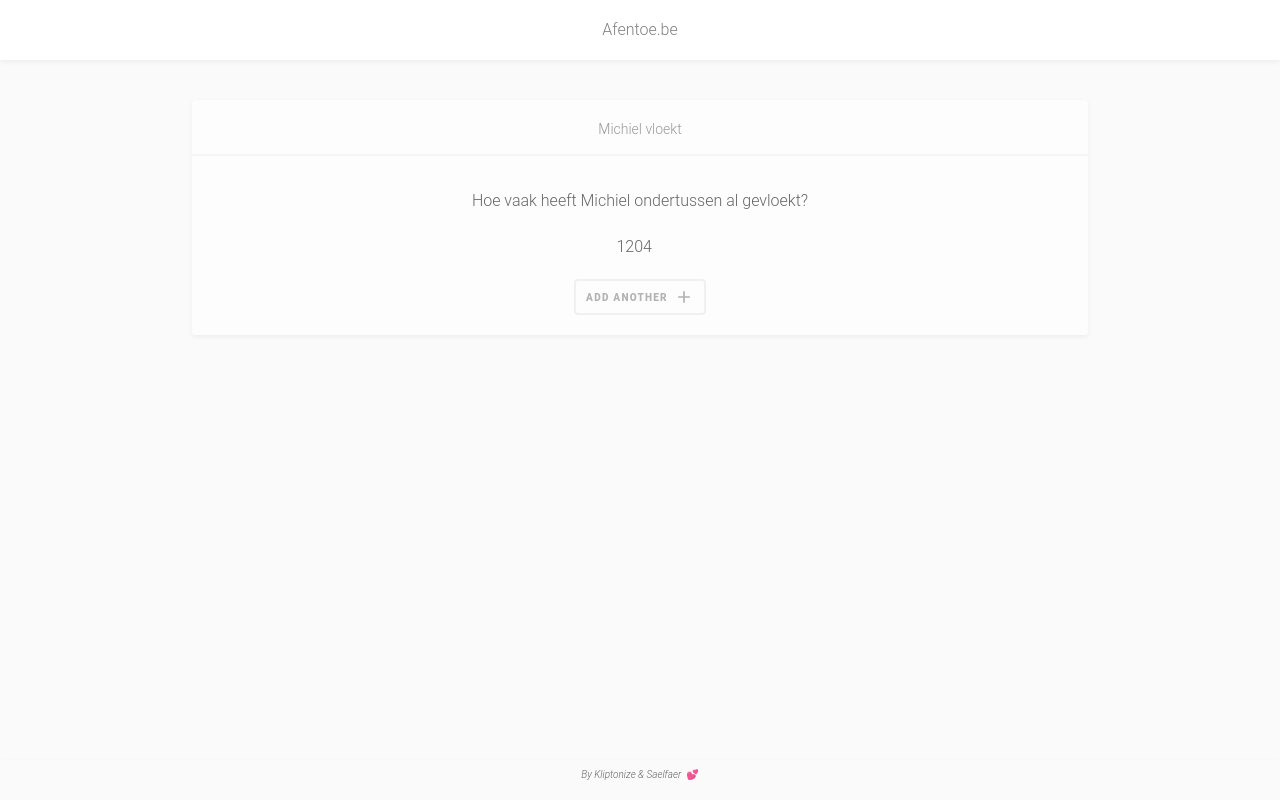
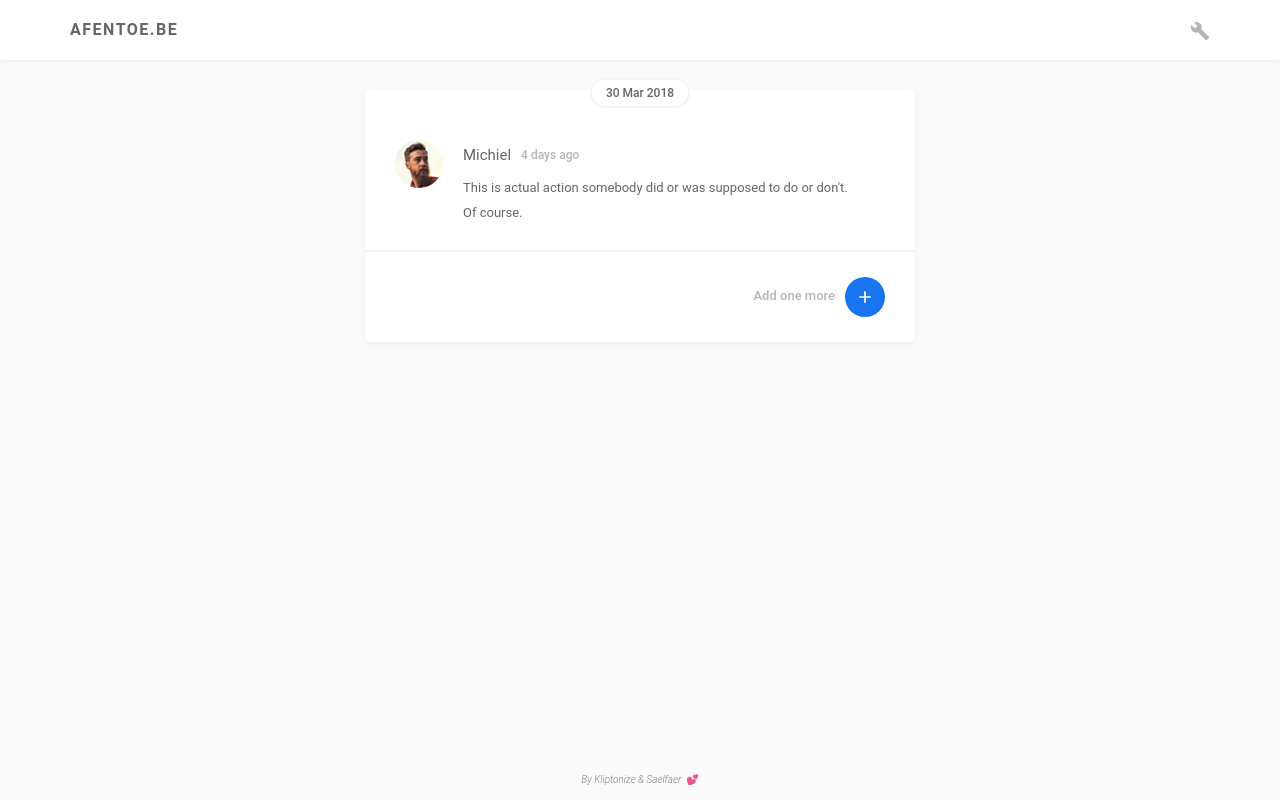
Before and after one commit to kliptonize/afentoe.be, a React app in the folder static/: page / in a window 1280 px wide. Built offline with nearby package versions, Linux system fonts and the light colour scheme; no server answers.

Commit message:
Updated styling of front-end

```diff
--- a/static/src/components/config.js
+++ b/static/src/components/config.js
@@ -15,14 +15,19 @@ class Config extends React.Component {
       subject: "",
       verb: "",
       description: "",
-      type: ""
-    }
+      type: "",
+      id: ""
+    };
 
     this.handleInput = this.handleInput.bind(this);
 
     socket.on('data.update', (data) => {
       this.setState({
-        data,
+        "subject": data.subject,
+        "verb": data.verb,
+        "description": data.description,
+        "type": data.type,
+        "id": data.id,
       });
     });
   }
@@ -71,7 +76,7 @@ class Config extends React.Component {
                   </div>
                   <div className="option">
                     <Icon path={mdiCalendar} />
-                    <input type="radio" value="date" name="type" checked={this.state.type === "date"} onChange={this.handleInput}/> />
+                    <input type="radio" value="date" name="type" checked={this.state.type === "date"} onChange={this.handleInput}/>
                   </div>
               </fieldset>
             </div>
--- a/static/src/components/content.js
+++ b/static/src/components/content.js
@@ -1,5 +1,9 @@
 import React from 'react';
 import openSocket from 'socket.io-client';
+import {mdiClockOutline} from '@mdi/js';
+
+import Icon from './fragments/icon';
+import Placeholder from './../images/placeholder.png';
 
 import NumberAction from './fragments/number.action';
 import TextAction from './fragments/text.action';
@@ -13,21 +17,29 @@ class Content extends React.Component {
     super();
 
     this.state = {
+      actions:[],
+    }
+    this.state.actions.push({
       subject: "Michiel",
       verb: "vloekt",
       description: "Hoe vaak heeft Michiel ondertussen al gevloekt?",
       type: "number",
       value: 1204,
       diff: 0
-    }
+    });
 
     this.update = this.update.bind(this);
 
    	socket.on('data.update', (data) => {
       // Catch difference, and show animation where necessary
-      this.setState({
-        data,
+      var temp = this.state.actions;
+      temp.push(data);
+      this.setState({actions: temp});
     });
+
+    //Something went wrong
+    socket.on('data.error', (error) => {
+      console.error(error);
     });
   }
 
@@ -36,42 +48,70 @@ class Content extends React.Component {
   	socket.emit('data.edit', data);
   }
 
+  render() {
+    //This snippet runs for each action in the state
+    var returnValue = [], action = null;
 
-
-  render() {
-  	var action = null;
-  	switch(this.state.type){
+    for(var i = 0; i< this.state.actions.length; i++){
+    	var message = null;
+    	switch(this.state.actions[i].type){
     		case "number":
-  			action = <NumberAction callback={this.update}/>
+          message = <p className="post__body">This is actual action somebody did or was supposed to do or don't. Of course.</p>;
+    			action = <NumberAction callback={this.update}/>;
     			break;
     		case "text":
+          message = <p className="post__body">This is an actual message</p>;
     		 	action = <TextAction callback={this.update}/>
     		 	break;
     		case "date":
-  		 	action = <DateAction callback={this.update}/>
+          message =
+            <p className="post__countdown">
+              <span>Hoeveel tijd nog tot teamweekend?</span><br/>
+              <span className="countdown__icon">
+                <Icon path={mdiClockOutline} />
+              </span>
+              <span className="countdown__value">
+                {this.state.value}
+              </span>
+            </p>;
+    		 	action = "";
     		 	break;
     		default:
+          message = "";
     			action = "<br/>";
     			break;
     	}
-
+      returnValue.push(
+        <article>
+          <div class="post__author">
+            <div class="author__image">
+              <figure>
+                <img src={Placeholder} alt="placeholder" />
+              </figure>
+            </div>
+            <div class="author__meta">
+              <h1>{this.state.actions[i].subject}</h1>
+              <span class="meta__date">4 days ago</span>
+            </div>
+          </div>
+          {message}
+        </article>
+      );
+    }
+    console.log(returnValue);
     return (
-      <section>
-        <div className="box box--center box--white">
-          <section className="text--center">
-            <h1>{this.state.subject} {this.state.verb}</h1>
-          </section>
-          <section className="text--center">
-          	<p>{this.state.description}</p>
-          	<p data-diff={this.state.diff} className="value">{this.state.value}</p>
-          </section>
-          <section>
+      <main>
+        <header>
+          <span className="meta__timestamp">30 Mar 2018</span>
+        </header>
+        {returnValue}
+        <footer>
           {action}
-          </section>
-         </div>
-      </section>
+        </footer>
+      </main>
     );
   };
 }
 
+
 export default Content;
--- a/static/src/components/core/header.js
+++ b/static/src/components/core/header.js
@@ -1,10 +1,22 @@
 import React from 'react';
+import {mdiWrench} from '@mdi/js';
+
+import Icon from './../fragments/icon';
 
 class Header extends React.Component {
   render() {
     return (
       <header>
-        <h3>Afentoe.be</h3>
+      	<div className="container">
+      		<nav className="logo pull--left">
+		        <h3>Afentoe.be</h3>
+		    </nav>
+		    <nav className="config pull--right text--right">
+                <a href="/?config" title="Configurate this page">
+                	<Icon path={mdiWrench} />
+                </a>
+		    </nav>
+    	</div>
       </header>
     );
   };
--- a/static/src/components/fragments/number.action.js
+++ b/static/src/components/fragments/number.action.js
@@ -10,12 +10,12 @@ class NumberAction extends React.Component {
 
   	render() {
     	return (
-    		<div className="text--center">
-		      	<a className="action" onClick={() => this.submit()}>
-		        	<span>Add another</span>
-		        	<Icon path={mdiPlus} />
-		      	</a>
-		    </div>
+          <div className="action__group pull--right">
+            <button onClick={() => this.submit()}>
+              <Icon path={mdiPlus} />
+            </button>
+            <span onClick={() => this.submit()}>Add one more</span>
+          </div>
     	);
   	};
 }
--- a/static/src/index.css
+++ b/static/src/index.css
@@ -1,283 +1,219 @@
-/* GENERAL STUFF */
 body {
-  font: 14px "Roboto", sans-serif;
-  background-color: #FAFAFA;
-  font-weight: 500;
-  margin: 0;
+    font: 14px Roboto, sans-serif;
+    background-color: #fafafa;
+    font-weight: 500;
+    margin: 0
 }
 
-header, footer{
-  background-color: #FFFFFF;
-  width: 100vw;
-  height: 60px;
-  line-height: 60px;
-  box-shadow: 0 2px 5px 0 rgba(0, 0, 0, 0.05);
-  color: #808080;
-  text-align: center;
+#root > footer,
+#root > header {
+    background-color: #fff;
+    width: 100vw;
+    height: 60px;
+    line-height: 60px;
+    -webkit-box-shadow: 0 2px 5px 0 rgba(0, 0, 0, .05);
+    box-shadow: 0 2px 5px 0 rgba(0, 0, 0, .05);
+    color: gray;
+    text-align: center
 }
 
-h1{
-  font-weight: 300;
-  font-size: 14px;
-  line-height: 30px;
-  color: #999999;
-}
-h1::after{
-  margin-top: 10px;
-  background-color: #F5F5F5;
-  width: 100%;
-  display: block;
-  height: 2px;
-  content: " ";
-}
-h2{
-  margin: 0px;
-  font-weight: 400;
-  font-size: 18px;
-  line-height: 60px;
-}
-h3{
-  margin: 0px;
-  font-weight: 300;
-  font-size: 16px;
-  line-height: 60px;
+.container {
+    max-width: 1140px;
+    margin: auto;
+    padding: 0 20px;
 }
 
-footer{
-  position: absolute;
-  bottom: 0px;
-  height: 40px;
-  line-height: 40px;
-  background-color: #FAFAFA;
-}
-footer p{
-  font-size: 10px;
-  font-weight: 300;
-  margin: 0;
+nav.config,
+nav.logo {
+    max-width: 300px;
+    width: auto;
+    text-transform: uppercase
 }
 
-footer span[role='img']{
-  margin-left: 5px;
+h3 {
+    font-weight: 700;
+    font-size: 16px;
+    letter-spacing: 1.5px;
+    color: #666;
+    margin-top: 0px;
 }
 
-p{
-  color:#666666;
-  font-size: 16px;
-  line-height: 30px;
-  font-weight: 300;
+/* MAIN */
+main{
+    background-color: #fff;
+    margin: auto;
+    max-width: 550px;
+    width: 80%;
+    -webkit-box-shadow: 0 2px 5px 0 rgba(0, 0, 0, .05);
+    box-shadow: 0 2px 5px 0 rgba(0, 0, 0, .05);
+    margin-top: 30px;
+    display: flow-root;
+    border-radius: 6px;
+}
+main > header{
+    text-align: center;
+    width: 100%;
+    position: relative;
+    height: 0;
+    margin-bottom: 50px;
+}
+main > header span{
+    background-color: #FFFFFF;
+    border: 2px solid #F5F5F5;
+    border-radius: 24px;
+    padding: 6px 14px;
+    line-height: 30px;
+    font-size: 12px;
+    font-weight: 500;
+    color: #666666;
+    width: auto;
+    margin: auto;
+    top: -12px;
+    position: inherit;
 }
 
-/* MORE GENERIC STUFF */
-#root>section{
-  margin: 40px;
+main > article{
+    padding: 0 30px;
+    margin: 30px 0 0 0;
+    overflow: hidden;
 }
 
-.box{
-  width: 70vw;
-  height: auto;
-  color: #808080;
-  padding: 0px;
-  box-sizing: border-box;
-  border-radius: 4px;
+/* AUTHOR */
+.author__image figure{
+    margin: 0px;
 }
-.box--white{
-  background-color: rgba(255,255,255,0.7);
-  box-shadow: 0 2px 5px 0 rgba(0, 0, 0, 0.05);
+.author__image figure img{
+    border-radius: 50%;
+    width: 48px;
+    height: 48px;
+    float: left;
+    margin: 0 20px 0 0;
 }
-.box--center{
-  margin: 0 auto;
+.author__meta h1{
+    font-size: 15px;
+    line-height: 30px;
+    color: #666666;
+    font-weight: 400;
+    float: left;
+    margin: 0px;
+    margin-right: 10px;
+}
+.author__meta .meta__date{
+    color: #B6B6B6;
+    font-size: 12px;
+    line-height: 30px;
+    float: left;
+    width: auto;
 }
 
-fieldset{
-  border: none;
-  padding: 5px 40px;
-  width: 100%;
-  margin: 0px;
+/* BODY */
+.post__body, .post__countdown{
+    width: 80%;
+    float: left;
+    font-weight: 400;
+    font-size: 13px;
+    line-height: 25px;
+    color: #666666;
+    margin: 5px 0px;
 }
-.half{
-  display: inline-block;
-  width: calc(100% / 2);
-  box-sizing: border-box;
+.post__countdown{
+    border: 2px solid #F5F5F5;
+    padding: 10px 10px 14px 10px;
+    border-radius: 6px;
 }
-label{
-  display: block;
-  line-height: 30px;
-  font-weight: 500;
-  font-size: 12px;
+.post__countdown > .countdown__icon{
+    margin-right: 30px;
 }
-input{
-  margin-left: 5px;
-  padding: 10px;
-  border: 1px solid ;
-  color: #666666;
-  line-height: 15px;
-  border: 2px solid #F5F5F5;
-  border-radius: 4px;
-  background-color: #FFFFFF;
-  font-size: 14px;
-  font-weight: 300;
-  transition: border 0.4s;
-}
-input[type="text"]{
-  width: 80%;
-}
-input[type="radio"]{
-  width: auto;
-}
-input:focus{
-  border-color: #dddddd;
+.post__countdown > .countdown__value{
+    font-size: 20px;
+    top: 3px;
+    position: relative;
 }
 
-.option{
-  display: inline-block;
-  width: calc(100% / 3);
-  max-width: 200px;
+main > footer:before{
+    margin-top: 10px;
+    background-color: #F5F5F5;
+    width: 100%;
+    display: block;
+    height: 2px;
+    content: " ";
+}
+main > footer{
+    margin-top: 20px;
+}
+main > footer > div.action__group{
+    padding: 25px 30px;
+    position: relative;
+    cursor: pointer;
+}
+main > footer > div.action__group span{
+    font-size: 13px;
+    color: #B6B6B6;
+    margin-right: 10px;
+    line-height: 38px;
+    transition: color 0.4s;
+    cursor: pointer;
+}
+main > footer > div.action__group button{
+    border-width: 0px;
+    border-radius: 20px;
+    width: 40px;
+    height: 40px;
+    background-color: #1875F0;
+    transition: background 0.4s;
+    float: right;
+    cursor: pointer;
+}
+main > footer > div.action__group:hover button {
+    background-color: #0D60CD;
+}
+main > footer > div.action__group:hover span{
+    color: #666666;
+}
+main > footer > div.action__group button svg{
+    fill: #ffffff;
+    top: 1px;
+    margin-left: 0px;
 }
 
-button, .button{
-  margin: 10px 0px;
-  color: #FFFFFF;
-  background-color: #1875F0;
-  padding: 15px 20px;
-  text-transform: uppercase;
-  font-size: 12px;
-  border-radius: 4px;
-  margin-right: 30px;
-  transition: all 0.4s;
+main > footer > div.action__group input{
+    float: left;
+    color: #999999;
+    font-size: 13px;
+    border: none;
+    font-family: Roboto;
+    font-weight: 400;
+    padding: 18px 20px;
+    line-height: 30px;
+    margin: -10px 0 10px 0;
+    min-width: 180px;
+    font-style: italic;
 }
-button.button--round, .button.button--round{
-  border-radius: 50%;
-  width: 50px;
-  height: 50px;
-  padding: 12px;
-  display: inline-block;
-  box-sizing: border-box;
-}
-button svg, .button svg{
-  fill: #FFFFFF;
-  transition: all 0.4s;
-}
-
-a.action{
-  border: 2px solid #F0F0F0;
-  color: #B3B3B3;
-  font-size: 10px;
-  font-weight: 800;
-  text-transform: uppercase;
-  letter-spacing: 1.25px;
-  padding: 0 10px 10px 10px;
-  width: auto;
-  margin-bottom: 20px;
-  display: inline-block;
-  cursor: pointer;
-  transition: background 0.4s;
-  border-radius: 4px;
-  user-select: none;
-  -moz-user-select: none;
-  -khtml-user-select: none;
-  -webkit-user-select: none;
-  -o-user-select: none;
-}
-a.action svg{
-  fill: #B3B3B3;
-  width: 20px !important;
-  height: 20px !important;
-  position: relative;
-  top: 6px;
-  margin-left: 6px;
-}
-a.action:hover{
-  background-color: #F8F8F8;
+main > footer > div.action__group input:focus{
+    font-style: normal;
+    color: #666666;
 }
 
 
 
-/* CONFIG */
-
-
-/* CONTENT */
-.value:after{
-  content: attr(data-diff);
-  margin-left: 5px;
-  color: #CCCCCC;
-  font-size: 12px;
-  animation: animationFrames ease 1s;
-  animation-iteration-count: 1;
-  transform-origin: 50% 50%;
-  animation-fill-mode:forwards; /*when the spec is finished*/
-  -webkit-animation: animationFrames ease 1s;
-  -webkit-animation-iteration-count: 1;
-  -webkit-transform-origin: 50% 50%;
-  -webkit-animation-fill-mode:forwards; /*Chrome 16+, Safari 4+*/
-  -moz-animation: animationFrames ease 1s;
-  -moz-animation-iteration-count: 1;
-  -moz-transform-origin: 50% 50%;
-  -moz-animation-fill-mode:forwards; /*FF 5+*/
-  -o-animation: animationFrames ease 1s;
-  -o-animation-iteration-count: 1;
-  -o-transform-origin: 50% 50%;
-  -o-animation-fill-mode:forwards; /*Not implemented yet*/
-  -ms-animation: animationFrames ease 1s;
-  -ms-animation-iteration-count: 1;
-  -ms-transform-origin: 50% 50%;
-  -ms-animation-fill-mode:forwards; /*IE 10+*/
+/* FOOTER */
+#root > footer {
+    position: absolute;
+    bottom: 0;
+    height: 40px;
+    line-height: 40px;
+    background-color: #fafafa
 }
 
-@keyframes animationFrames{
-  0% {
-    opacity:1;
-    transform:  translate(0px,0px)  ;
-  }
-  100% {
-    opacity:0;
-    transform:  translate(0px,-25px)  ;
-  }
+#root > footer p {
+    font-size: 10px;
+    font-weight: 300;
+    margin: 0
 }
 
-@-moz-keyframes animationFrames{
-  0% {
-    opacity:1;
-    -moz-transform:  translate(0px,0px)  ;
-  }
-  100% {
-    opacity:0;
-    -moz-transform:  translate(0px,-25px)  ;
-  }
+#root > footer span[role=img] {
+    margin-left: 5px
 }
-
-@-webkit-keyframes animationFrames {
-  0% {
-    opacity:1;
-    -webkit-transform:  translate(0px,0px)  ;
-  }
-  100% {
-    opacity:0;
-    -webkit-transform:  translate(0px,-25px)  ;
-  }
-}
-
-@-o-keyframes animationFrames {
-  0% {
-    opacity:1;
-    -o-transform:  translate(0px,0px)  ;
-  }
-  100% {
-    opacity:0;
-    -o-transform:  translate(0px,-25px)  ;
-  }
-}
-
-@-ms-keyframes animationFrames {
-  0% {
-    opacity:1;
-    -ms-transform:  translate(0px,0px)  ;
-  }
-  100% {
-    opacity:0;
-    -ms-transform:  translate(0px,-25px)  ;
-  }
-}
-
 
 /* UTILS */
 .text--center{
@@ -289,17 +225,21 @@ a.action:hover{
   width: 100%;
   text-align: right;
 }
+.pull--left{
+  float: left;
+}
+.pull--right{
+  float: right;
+}
 
-/* SOME HACKS */
-::placeholder {
-   color: #CCCCCC;
+svg{
+  fill: #B3B3B3;
+  width: 20px !important;
+  height: 20px !important;
+  position: relative;
+  top: 6px;
+  margin-left: 6px;
 }
-:-ms-input-placeholder {
-    color: #CCCCCC;
+button:focus, input:focus{
+    outline:0;
 }
-::-ms-input-placeholder {
-    color: #CCCCCC;
-}
-*:focus {
-    outline: none;
-}
```
Also changed, not shown: static/src/components/fragments/text.action.js (+7 -4 lines), static/src/images/placeholder.png (added). Lines whose indentation alone changed are shown as unchanged.
